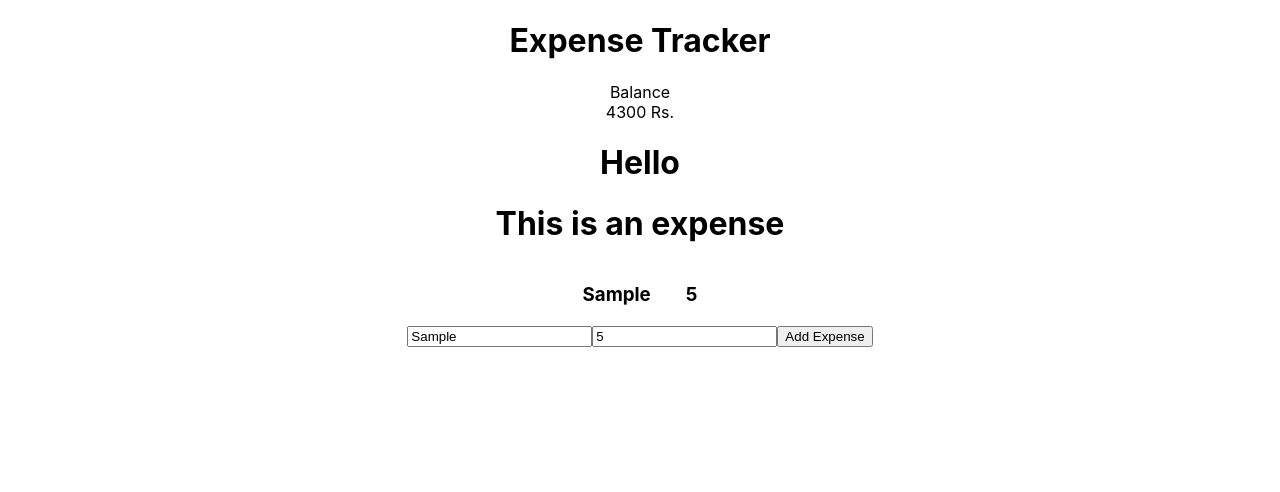
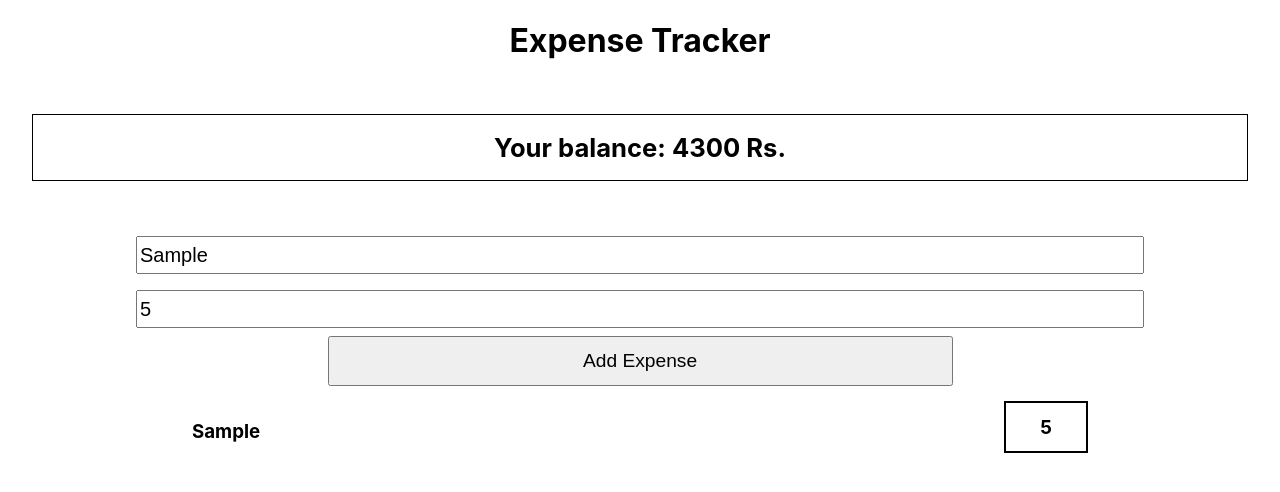
Before and after one commit to jaymalave/ExpenseTracker, a React (Create React App) app in the folder client/: page / in a window 1280 px wide. Both pictures are taken after typing "Sample", "5" into the empty fields and a click on the button "Add Expense". Shown: the top 492 px of the page. Built offline with nearby package versions, Linux system fonts and the light colour scheme.

Commit message:
added styles1

```diff
--- a/client/src/App.css
+++ b/client/src/App.css
@@ -1,15 +1,67 @@
 .App {
   text-align: center;
+  display: flex;
+  flex-direction: column;
+  justify-content: center;
+}
+
+.balance-section {
+  text-align: center;
+  font-size: 0.8rem;
+  border: 1px solid black;
+  margin: 4vh;
+}
+
+.add-btn {
+  width: 50%;
+  height: 50px;
+  font-size: 1.2rem;
+}
+
+/* .expense-list {
+  display: block;
+  margin: auto;
+} */
+
+.expense-main{
+  text-align: center;
+  margin: auto;
+  width: 70%;
+
+}
+
+.expense-card {
+  display: block;
+  margin: auto;
 }
 
 .expense {
   display: flex;
-  justify-content: space-around;
+  justify-content: space-between;
 }
 
-.expense-card {
-  width: 150px;
-  text-align: center;
-  display: block;
-  margin: auto;
+.expense-form{
+  margin: 15px;
 }
+.name-input, .cost-input {
+  width: 80%;
+  height: 2rem;
+  margin: 1vh;
+}
+
+input[type="text"] {
+  font-size:20px;
+}
+
+input[type="number"] {
+  font-size:20px;
+}
+
+ .cost-prop{
+   border: 2px solid black;
+   width: 5rem;
+   height: 3rem;
+   display: flex;
+   justify-content: center;
+   align-items: center;
+}
--- a/client/src/App.js
+++ b/client/src/App.js
@@ -10,8 +10,9 @@ function App() {
     <div className="App">
         <h1>Expense Tracker</h1>
         <Balance/>
+        <AddExpense/>
         <ExpenseList/>
-        <AddExpense/>
+
     </div>
     </ExpenseProvider>
   );
--- a/client/src/components/AddExpense.js
+++ b/client/src/components/AddExpense.js
@@ -21,13 +21,13 @@ const AddExpense = () => {
     }
 
     return (
-      <>
+      <div className="expense-form">
       <form onSubmit={addExpense}>
-        <input type="text" value={expenseName} name="expense-name" onChange={updateExpenseName}/>
-        <input type="number" value={expenseCost} name="expense-cost" onChange={updateExpenseCost}/>
-        <button type="submit">Add Expense</button>
+        <input type="text" value={expenseName} name="expense-name" onChange={updateExpenseName} className='name-input'/>
+        <input type="number" value={expenseCost} name="expense-cost" onChange={updateExpenseCost} className='cost-input'/>
+        <button type="submit" className='add-btn'>Add Expense</button>
       </form>
-      </>
+      </div>
     );
 }
 
--- a/client/src/components/Balance.js
+++ b/client/src/components/Balance.js
@@ -2,14 +2,9 @@ import React from 'react';
 
 const Balance = () => {
     return(
-      <>
-      <div>
-          Balance
+        <div className = "balance-section">
+      <h1>Your balance: 4300 Rs.</h1>
       </div>
-      <div>
-          4300 Rs.
-      </div>
-      </>
     );
 }
 
--- a/client/src/components/Expense.js
+++ b/client/src/components/Expense.js
@@ -2,15 +2,17 @@ import React from "react";
 
 const Expense = ({name, cost}) => {
   return (
-    <div class = "expense-card">
-      <div class="expense">
-        <div>
+      <div className='expense-main'>
+    <div className="expense-card">
+      <div className="expense">
+        <div className="name-prop">
           <h3>{name}</h3>
         </div>
-        <div>
+        <div className="cost-prop">
           <h3>{cost}</h3>
         </div>
       </div>
+    </div>
     </div>
   );
 };
--- a/client/src/components/ExpenseList.js
+++ b/client/src/components/ExpenseList.js
@@ -9,15 +9,10 @@ const ExpenseList = () => {
 
 
    return (
-    <div>
-    <h1>Hello</h1>
+    <div className="expense-list">
       {
-
        expenses.map((expense) => (
-           <div>
-           <h1>This is an expense</h1>
            <Expense name={expense.name} cost={expense.cost}/>
-           </div>
        ))
       }
     </div>
```
